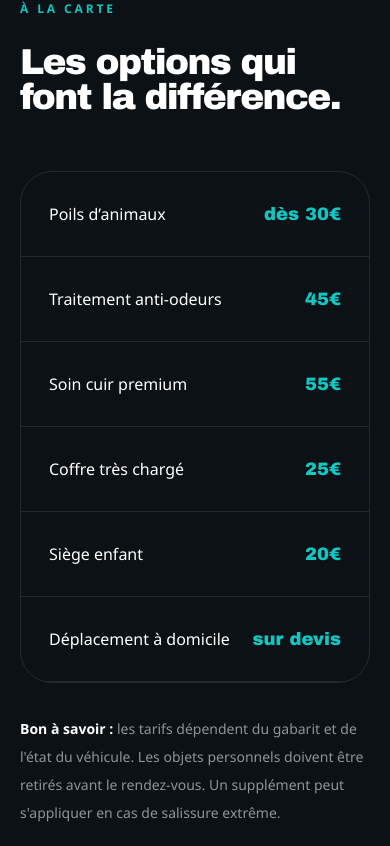
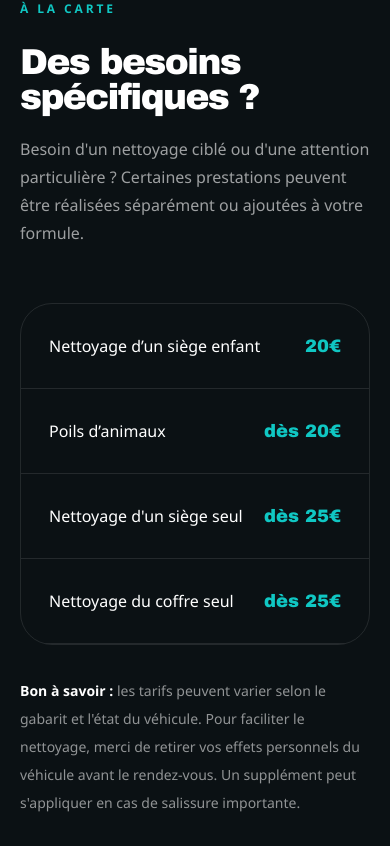
Before and after one commit to ovo-thom/auto-detailing, a Next.js app: page /prestations in a window 390 px wide. Shown: the part 3958-4804 px from the top of the page. Built offline with nearby package versions, Linux system fonts and the light colour scheme.

Commit message:
feat: finalize pricing section and responsive layout

```diff
--- a/app/prestations/page.tsx
+++ b/app/prestations/page.tsx
@@ -15,7 +15,7 @@ export default function Prestations() {
       <section className="section-pad">
         <div className="container-site">
           <div className="mx-auto max-w-6xl">
-            <div className="grid gap-5 md:grid-cols-3">
+            <div className="grid gap-5 md:grid-cols-2 lg:grid-cols-3">
               {pricingPlans.map((plan) => (
                 <article
                   key={plan.name}
@@ -145,8 +145,14 @@ export default function Prestations() {
           </p>
 
           <h2 className="display text-4xl text-white sm:text-5xl lg:text-6xl">
-            Les options qui font la différence.
+            Des besoins spécifiques ?
           </h2>
+
+          <p className="mt-5 max-w-2xl text-base leading-7 text-white/60">
+            Besoin d&apos;un nettoyage ciblé ou d&apos;une attention
+            particulière ? Certaines prestations peuvent être réalisées
+            séparément ou ajoutées à votre formule.
+          </p>
 
           <div className="mt-14 grid overflow-hidden rounded-[2rem] border border-white/10 md:grid-cols-2">
             {pricingOptions.map(([name, price]) => (
@@ -165,9 +171,10 @@ export default function Prestations() {
 
           <p className="mt-8 text-sm leading-7 text-white/55">
             <strong className="text-white">Bon à savoir :</strong> les tarifs
-            dépendent du gabarit et de l&apos;état du véhicule. Les objets
-            personnels doivent être retirés avant le rendez-vous. Un supplément
-            peut s&apos;appliquer en cas de salissure extrême.
+            peuvent varier selon le gabarit et l&apos;état du véhicule. Pour
+            faciliter le nettoyage, merci de retirer vos effets personnels du
+            véhicule avant le rendez-vous. Un supplément peut s&apos;appliquer
+            en cas de salissure importante.
           </p>
         </div>
       </section>
--- a/lib/pricing.ts
+++ b/lib/pricing.ts
@@ -53,12 +53,10 @@ export const pricingPlans: PricingPlan[] = [
 ];
 
 export const pricingOptions = [
-  ["Poils d’animaux", "dès 30€"],
-  ["Traitement anti-odeurs", "45€"],
-  ["Soin cuir premium", "55€"],
-  ["Coffre très chargé", "25€"],
-  ["Siège enfant", "20€"],
-  ["Déplacement à domicile", "sur devis"],
+  ["Nettoyage d’un siège enfant", "20€"],
+  ["Poils d’animaux", "dès 20€"],
+  ["Nettoyage d'un siège seul", "dès 25€"],
+  ["Nettoyage du coffre seul", "dès 25€"],
 ];
 
 export const pricingFaq = [
```
